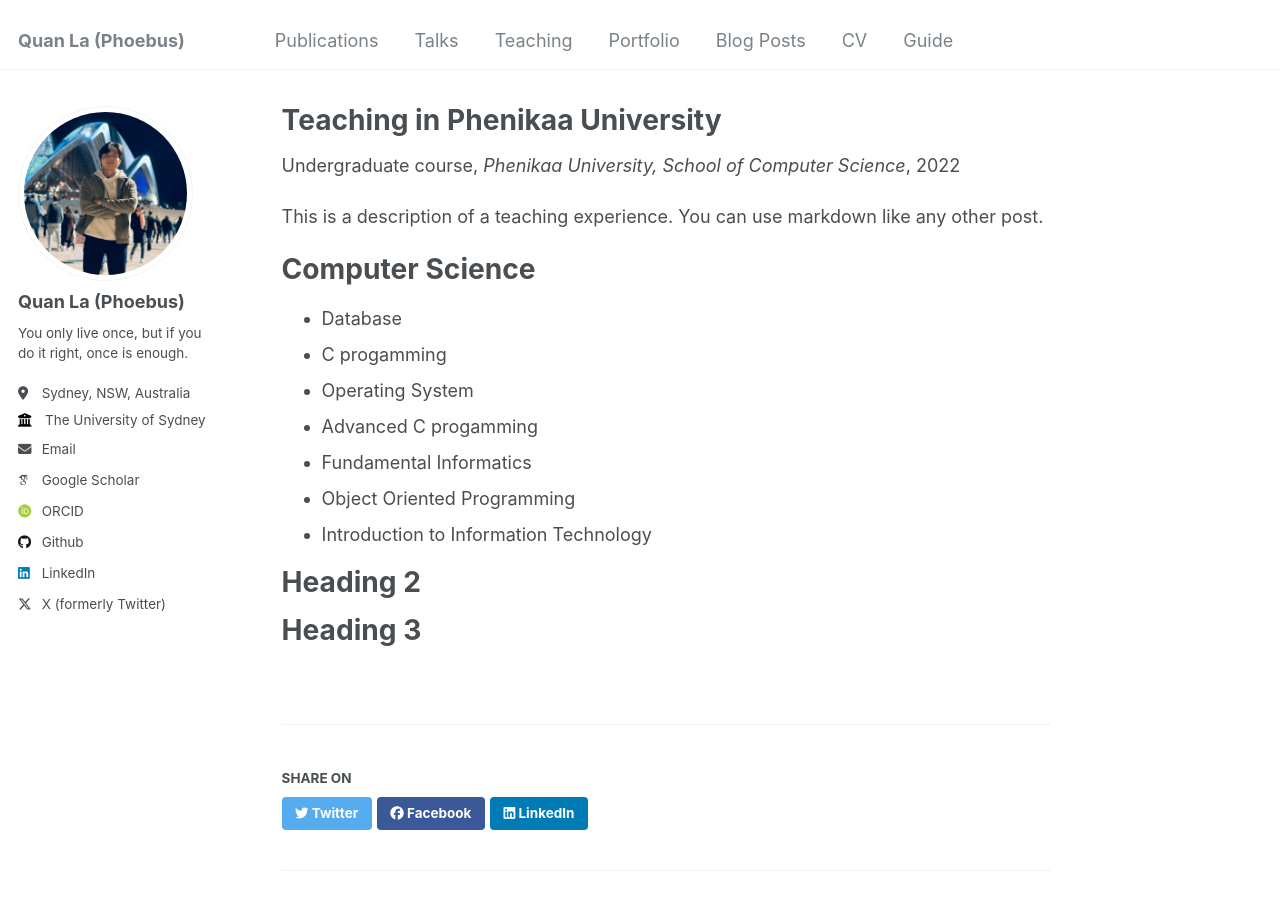
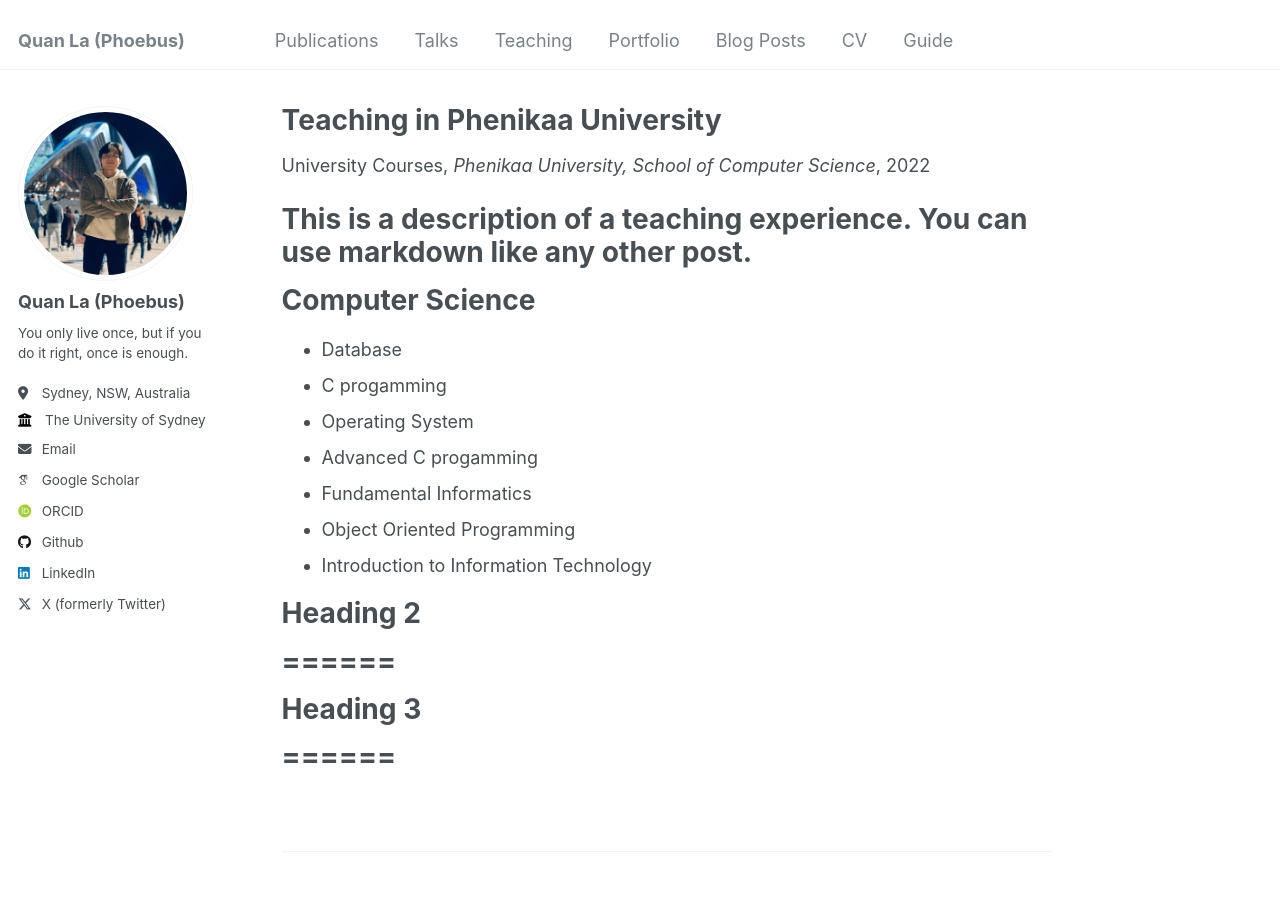
Before and after one commit to lavanquan/lavanquan.github.io, a Jekyll site: the page built from _teaching/2022-phenikaa-university.md, in a window 1280 px wide and 900 px high. Built offline with Jekyll 4.4.1, drawn with Linux system fonts in a browser that asks for light colours; some web fonts are replaced.

Commit message:
Update 2022-phenikaa-university.md

```diff
--- a/_teaching/2022-phenikaa-university.md
+++ b/_teaching/2022-phenikaa-university.md
@@ -1,14 +1,14 @@
 ---
 title: "Teaching in Phenikaa University"
 collection: teaching
-type: "Undergraduate course"
+type: "University Courses"
 permalink: /teaching/2022-phenikaa-university
 venue: "Phenikaa University, School of Computer Science"
 date: 2022-05-31
 location: "Hanoi, Vietnam"
 ---
 
-This is a description of a teaching experience. You can use markdown like any other post.
+# This is a description of a teaching experience. You can use markdown like any other post.
 
 Computer Science
 ======
@@ -20,8 +20,8 @@ Computer Science
 - Object Oriented Programming
 - Introduction to Information Technology
 
-Heading 2
-======
+# Heading 2
+# ======
 
-Heading 3
-======
+# Heading 3
+# ======
```
